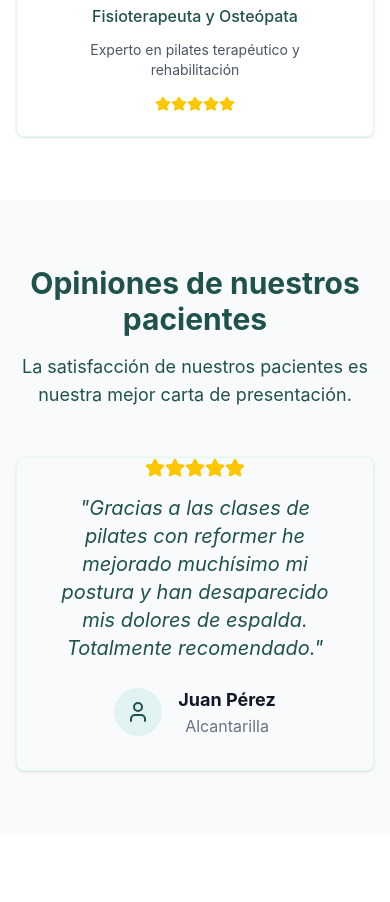
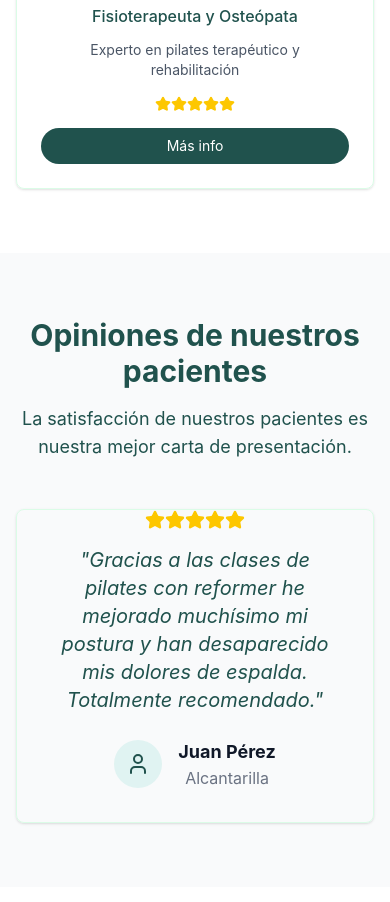
Before and after one commit to Diego-DPL/fisioclinic, a React (Vite) app: page / in a window 390 px wide. Shown: the part 4860-5762 px from the top of the page. Built offline with nearby package versions, Linux system fonts and the light colour scheme.

Commit message:
se ha modificado las especialidades y la imagen de ivan

```diff
--- a/src/pages/Home.jsx
+++ b/src/pages/Home.jsx
@@ -1,4 +1,4 @@
-import React from 'react'
+import React, { useState } from 'react'
 import { Button } from "../components/ui/button"
 import { Input } from "../components/ui/input"
 import { Textarea } from "../components/ui/textarea"
@@ -11,6 +11,7 @@ import VideoPromo from "../assets/Video_Promo_proxima_apertura.mp4"
 import CookieConsent from '../components/Cookies.jsx';
 
 export default function FisioClinicLanding() {
+  const [ivanOpen, setIvanOpen] = useState(false)
 
   return (
     <>
@@ -246,14 +247,15 @@ export default function FisioClinicLanding() {
             </Card>
 
             <Card className="border-green-100 overflow-hidden text-center hover:shadow-lg transition-shadow duration-300">
-              <CardContent className="p-6 md:p-8 relative group overflow-hidden"> {/* <-- añadida "group relative overflow-hidden" */}
-                <div className="relative z-0 mb-6 mt-6"> {/* contenido debajo del overlay */}
+              <CardContent className="p-6 md:p-8 relative group overflow-hidden">
+                <div className="relative z-0 mb-6 mt-6">
                   <img
                     src={ivanImg}
                     alt="Ivan Muñoz Garcia"
                     className="w-[150px] h-[150px] rounded-full mx-auto shadow-lg object-cover"
                   />
                 </div>
+
                 <div className="z-0">
                   <h3 className="text-xl font-semibold text-green-principal mb-2">Ivan Muñoz Garcia</h3>
                   <p className="text-green-principal font-medium mb-3">Fisioterapeuta y Osteópata</p>
@@ -263,13 +265,33 @@ export default function FisioClinicLanding() {
                       <Star key={i} className="w-4 h-4 text-yellow-400 fill-current" />
                     ))}
                   </div>
+
+                  {/* botón móvil para abrir overlay */}
+                  <div className="mt-4 sm:hidden">
+                    <button
+                      type="button"
+                      onClick={() => setIvanOpen(true)}
+                      className="bg-green-principal text-white px-4 py-2 rounded-full text-sm w-full"
+                      aria-expanded={ivanOpen}
+                      aria-controls="ivan-overlay"
+                    >
+                      Más info
+                    </button>
+                  </div>
                 </div>
 
                 <div
-                  className="absolute inset-0 bg-white/95 p-6 text-left transform translate-y-full group-hover:translate-y-0 focus-within:translate-y-0 transition-transform duration-300 ease-in-out z-10 pointer-events-auto"
-                  aria-hidden="false"
-                >
+                  id="ivan-overlay"
+                  onClick={() => setIvanOpen(false)}
+                  className={`absolute inset-0 bg-white/95 p-6 text-left transform transition-transform duration-300 ease-in-out z-10 pointer-events-auto
+                    ${ivanOpen ? 'translate-y-0' : 'translate-y-full'} group-hover:translate-y-0 focus-within:translate-y-0
+                    overflow-y-auto max-h-[75vh] sm:max-h-full`
+                  }
+                  aria-hidden={!ivanOpen}
+                  role="region"
+                  aria-labelledby="ivan-especialidades"   >
                      <h4 className="text-lg font-semibold text-green-principal mb-2">Especialidades</h4>
+
                   <ul className="text-gray-700 text-sm space-y-3 mt-2">
                     <li>🩺 Fisioterapeuta y osteópata, colegiado n°2370, con más de 10 años en el sector de la fisioterapia.</li>
                     <li>🤲 Especialista en terapia manual y en terapia miofascial a la patología de espalda.</li>
```
Lines whose indentation alone changed are shown as unchanged.
